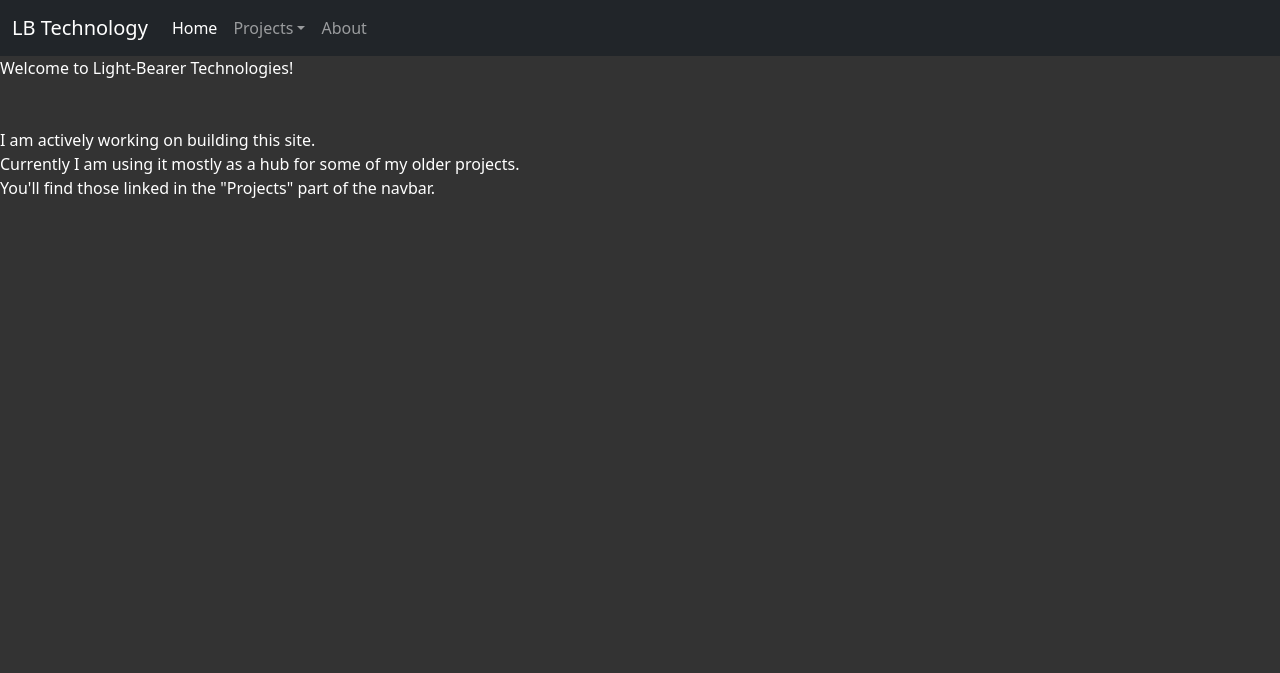
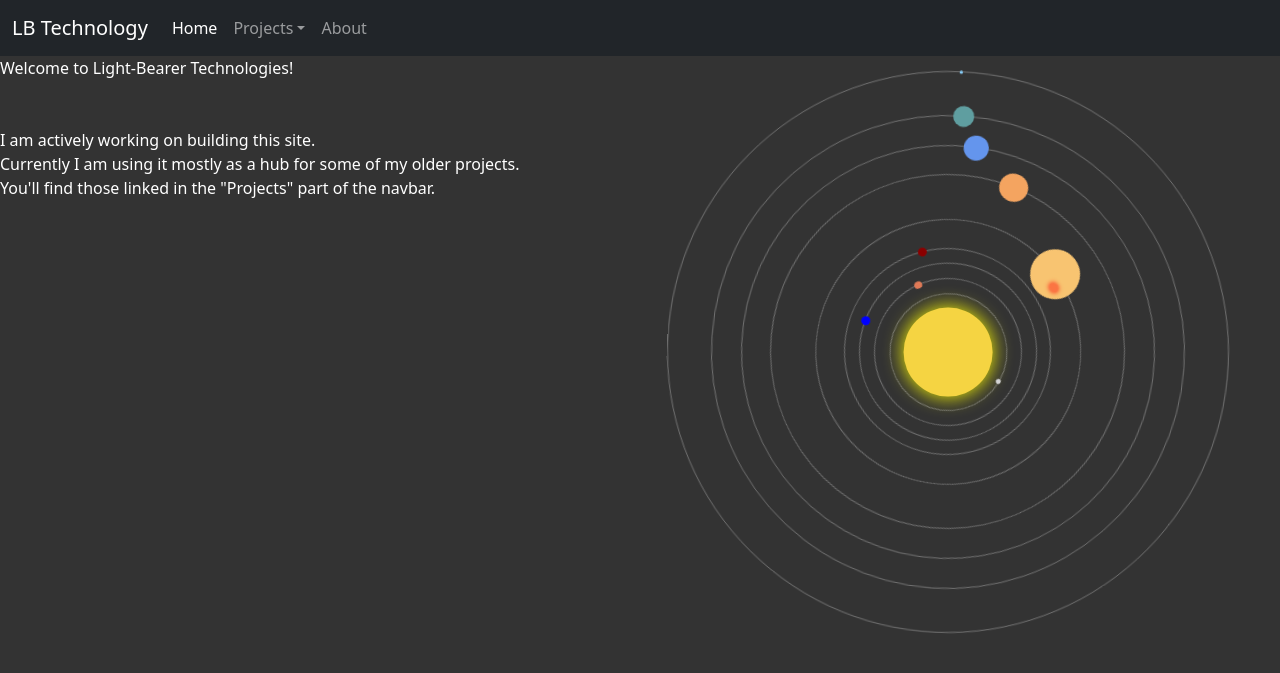
Before and after one commit to Lux-Ferre/lbtech-info, a Flask app: page / in a window 1280 px wide. Shown: the top 673 px of the page. Run offline with Flask 3, Linux system fonts and the light colour scheme; some libraries are stand-ins or nearby versions.

Commit message:
solar system added to home page

```diff
--- /dev/null
+++ b/app/static/assets/solar_system/styles.css
@@ -0,0 +1,154 @@
+#sun {
+  width: 15%;
+  height: 15%;
+  border-radius: 50%;
+  background-color: #f5d442;
+  box-shadow: 0 0 20px yellow;
+  top: 50%;
+  left: 50%;
+  transform: translate(-50%, -50%);
+}
+
+#mercury {
+  background-color: #D3D3D3;
+  width: 4%;
+  height: 4%;
+}
+
+@keyframes rotate {
+  0% {
+    transform: rotate(0);
+  }
+  100% {
+    transform: rotate(1turn);
+  }
+}
+
+.ring {
+  border-radius: 50%;
+  border-color: RGBA(255, 255, 255, 0.3);
+  border-width: 1px;
+  border-style: solid;
+  animation-name: rotate;
+  animation-timing-function: linear;
+  animation-iteration-count: infinite;
+}
+
+#mercuryRing {
+  height: 20%;
+  width: 20%;
+  animation-duration: 0.9s;
+}
+
+#venusRing {
+  height: 25%;
+  width: 25%;
+  animation-duration: 2.25s;
+}
+
+.planet {
+  border-radius: 50%;
+  margin: 0 auto;
+  transform: translate(0, -50%);
+}
+
+#venus {
+  height: 5%;
+  width: 5%;
+  background-color: #e07a57;
+}
+
+#earth {
+  height: 5%;
+  width: 5%;
+  background-color: blue;
+}
+
+#earthRing {
+  height: 30%;
+  width: 30%;
+  animation-duration: 3.65s;
+}
+
+#marsRing {
+  height: 35%;
+  width: 35%;
+  animation-duration: 6.87s;
+}
+
+#mars {
+  height: 4.5%;
+  width: 4.5%;
+  background-color: darkred;
+}
+
+#jupiterRing {
+  height: 45%;
+  width: 45%;
+  animation-duration: 44s;
+}
+
+#jupiter {
+  height: 19%;
+  width: 19%;
+  background-color: #f8c471;
+}
+
+#saturnRing {
+  height: 60%;
+  width: 60%;
+  animation-duration: 108s;
+}
+
+#saturn {
+  height: 8%;
+  width: 8%;
+  background-color: sandybrown;
+}
+
+#uranusRing {
+  height: 70%;
+  width: 70%;
+  animation-duration: 307s;
+}
+
+#uranus {
+  height: 6%;
+  width: 6%;
+  background-color: cornflowerblue;
+}
+
+#neptuneRing {
+  height: 80%;
+  width: 80%;
+  animation-duration: 602s;
+}
+
+#neptune {
+  height: 4.5%;
+  width: 4.5%;
+  background-color: cadetblue;
+}
+
+#plutoRing {
+  height: 95%;
+  width: 95%;
+  animation-duration: 905s;
+}
+
+#pluto {
+  height: 0.5%;
+  width: 0.5%;
+  background-color: lightskyblue;
+}
+
+#jupiterEye {
+  border-radius: 50%;
+  background-color: RGBA(255, 0, 0, 0.4);
+  box-shadow: 0 0 5px red;
+  height: 15%;
+  width: 20%;
+  position: relative;
+  left: 60%;
+  top: 60%;
+}
--- /dev/null
+++ b/app/templates/_solar_system.html
@@ -0,0 +1,56 @@
+<div class="container">
+	<div class="row">
+		<div class="col">
+			<div class="d-flex ratio-1x1 ratio" id="solarSystem">
+				<div id="sun" class="celestialBody"></div>
+				<div class="d-flex" id="mercuryRingContainer">
+					<div class="align-self-center mx-auto ring" id="mercuryRing">
+						<div id="mercury" class="celestialBody planet"></div>
+					</div>
+				</div>
+				<div class="d-flex" id="venusRingContainer">
+					<div class="align-self-center mx-auto ring" id="venusRing">
+						<div id="venus" class="celestialBody planet"></div>
+					</div>
+				</div>
+				<div class="d-flex" id="earthRingContainer">
+					<div class="align-self-center mx-auto ring" id="earthRing">
+						<div id="earth" class="celestialBody planet"></div>
+					</div>
+				</div>
+				<div class="d-flex" id="marsRingContainer">
+					<div class="align-self-center mx-auto ring" id="marsRing">
+						<div id="mars" class="celestialBody planet"></div>
+					</div>
+				</div>
+				<div class="d-flex" id="jupiterRingContainer">
+					<div class="align-self-center mx-auto ring" id="jupiterRing">
+						<div id="jupiter" class="celestialBody planet">
+							<div id="jupiterEye"></div>
+						</div>
+					</div>
+				</div>
+				<div class="d-flex" id="saturnRingContainer">
+					<div class="align-self-center mx-auto ring" id="saturnRing">
+						  <div id="saturn" class="celestialBody planet"></div>
+					</div>
+				</div>
+				<div class="d-flex" id="uranusRingContainer">
+					<div class="align-self-center mx-auto ring" id="uranusRing">
+						<div id="uranus" class="celestialBody planet"></div>
+					</div>
+				</div>
+				<div class="d-flex" id="neptuneRingContainer">
+					<div class="align-self-center mx-auto ring" id="neptuneRing">
+						<div id="neptune" class="celestialBody planet"></div>
+					</div>
+				</div>
+				<div class="d-flex" id="plutoRingContainer">
+					<div class="align-self-center mx-auto ring" id="plutoRing">
+						<div id="pluto" class="celestialBody planet"></div>
+					</div>
+				</div>
+			</div>
+		</div>
+	</div>
+</div>
--- a/app/templates/index.html
+++ b/app/templates/index.html
@@ -1,8 +1,22 @@
 {% extends "base.html" %}
+
+{% block head %}
+  {{ super() }}
+  <link href="{{ url_for('static', filename='assets/solar_system/styles.css') }}" rel="stylesheet">
+{% endblock %}
+
 {% block title %}Index{% endblock %}
 {% block content %}
-			<div>Welcome to Light-Bearer Technologies!</div><br><br>
-			<div>I am actively working on building this site.</div>
-			<div>Currently I am using it mostly as a hub for some of my older projects.</div>
-			<div>You'll find those linked in the "Projects" part of the navbar.</div>
+<div class="row w-100">
+	<div class="col-6">
+		<div>Welcome to Light-Bearer Technologies!</div><br><br>
+		<div>I am actively working on building this site.</div>
+		<div>Currently I am using it mostly as a hub for some of my older projects.</div>
+		<div>You'll find those linked in the "Projects" part of the navbar.</div>
+	</div>
+	<div class="col-6">
+		{% include '_solar_system.html' %}
+	</div>
+</div>
+
 {% endblock %}
```
